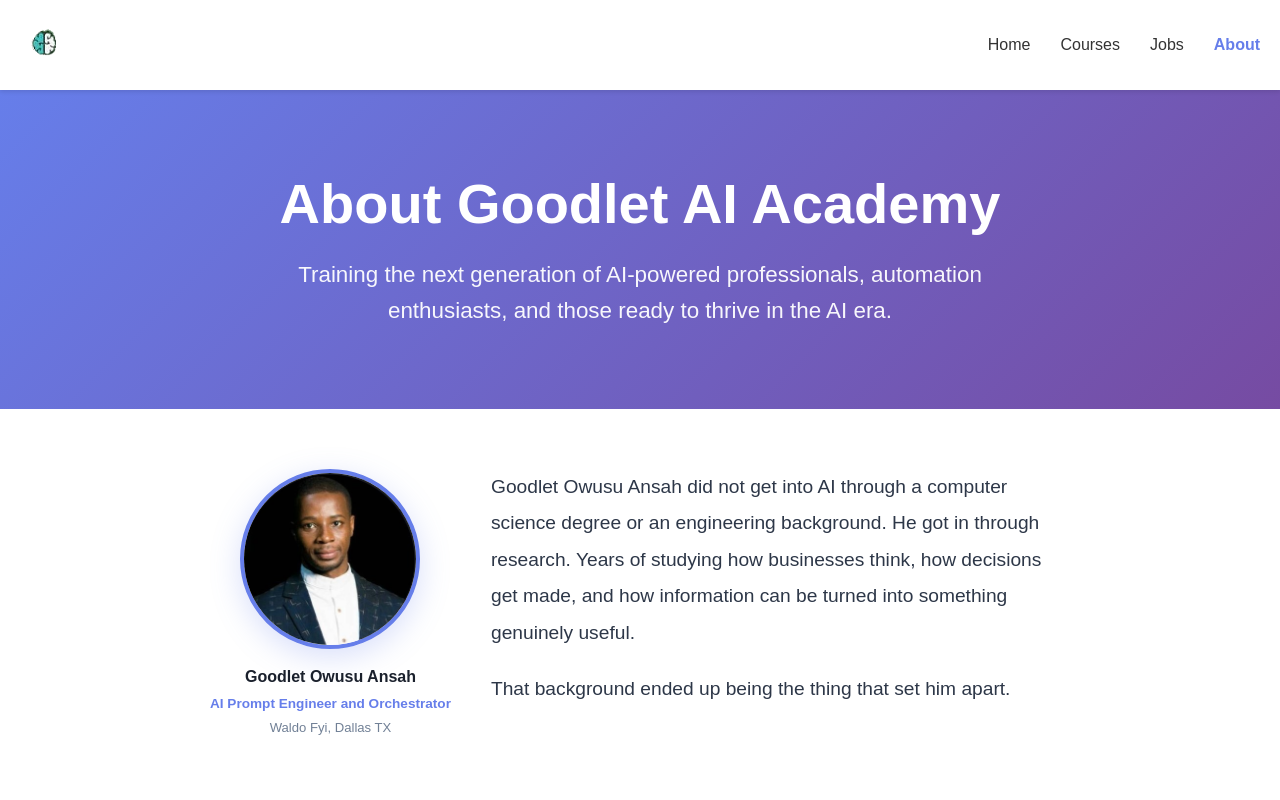
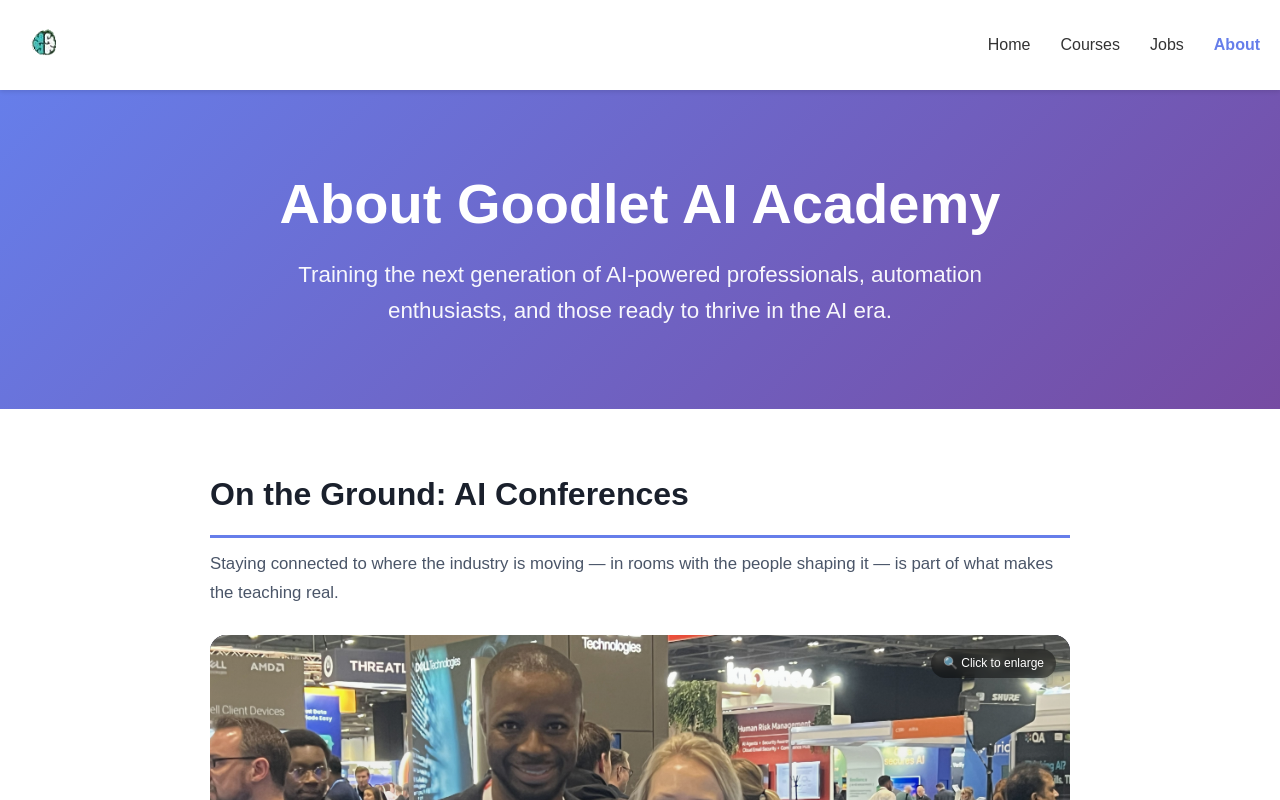
Before and after one commit to Prompterly/goodletai-academy, a Next.js app: page /about in a window 1280 px wide. Shown: the top 800 px of the page. Built offline with nearby package versions, Linux system fonts and the light colour scheme.

Commit message:
Move conference gallery to top of About page

```diff
--- a/app/about/page.js
+++ b/app/about/page.js
@@ -71,6 +71,9 @@
 
       {/* Main Content */}
       <main style={{ maxWidth: '900px', margin: '0 auto', padding: '60px 20px' }}>
+
+        {/* Conference Gallery — top of page for immediate credibility */}
+        <ConferenceGallery />
 
         {/* Opening with Photo */}
         <div style={{
@@ -303,9 +306,6 @@
           </p>
         </section>
 
-        {/* Conference Gallery */}
-        <ConferenceGallery />
-
         {/* The Mission */}
         <section style={{ marginBottom: '60px' }}>
           <h2 style={{
```
